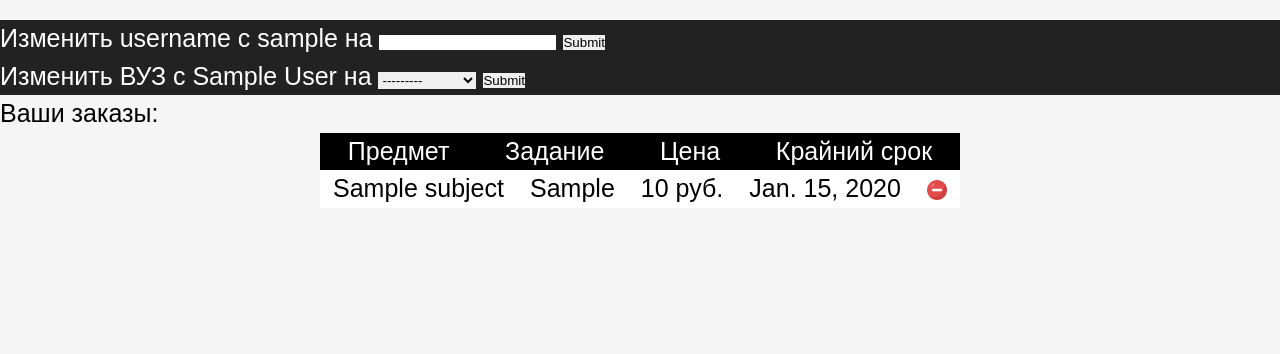
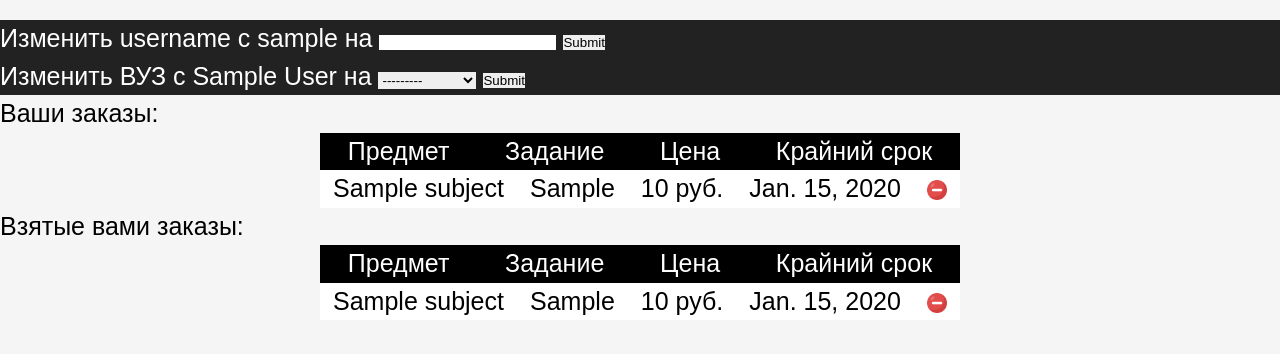
Before and after one commit to sh1nkey/outtask_v1, a Django app: page /users/profile/ in a window 1280 px wide. Shown: the part 70-424 px from the top of the page. Run offline with Django 4.2, Linux system fonts and the light colour scheme; a user stored in the database is signed in; tables that the repository leaves empty hold one stand-in row (values such as "Sample post").

Commit message:
you can now see taken offers in your profile

```diff
--- a/market/views.py
+++ b/market/views.py
@@ -19,13 +19,10 @@ class MarketListView(ListView):
 
     def get_queryset(self):
         offers = Offer.objects.all()
-        print(offers)
         unis_check = self.request.GET.get('uni_name')
         offers.filter(deadline__lt=now()).delete()
         users_taken_offers = list(Order.objects.filter(user=self.request.user).values_list('offer_id', flat=True))
         new_offers = offers.exclude(id__in=users_taken_offers)
-        print( new_offers)
-        print(users_taken_offers)
         return new_offers.filter(user__uni__pk=unis_check) if unis_check else  new_offers
 
     def get_context_data(self, *, object_list=None, **kwargs):
--- a/users/templates/users/profile.html
+++ b/users/templates/users/profile.html
@@ -43,8 +43,8 @@
                 <div> Цена</div>
                 <div> Крайний срок</div>
 </div>
+
 {% csrf_token %}
-
       {% for offer in offers %}
 <div class="white-div">
                     <div>
@@ -63,9 +63,32 @@
                         <a href="#"><img src="{% static 'market/img/ubrat.png' %}" alt="Добавить заказ" width="20" height="20"></a>
                     </div>
                 </div>
-
-
       {% endfor %}
-    </table>
+<h2>Взятые вами заказы: </h2>
+<div class="black-div">
+                <div> Предмет</div>
+                <div> Задание</div>
+                <div> Цена</div>
+                <div> Крайний срок</div>
+</div>
+        {% for offer in taken_offers %}
+<div class="white-div">
+                    <div>
+                        <p>{{ offer.subj }}</p>
+                    </div>
+                    <div>
+                        <p>{{ offer.task }}</p>
+                    </div>
+                    <div>
+                        <p>{{ offer.price }} руб.</p>
+                    </div>
+                     <div>
+                        <p>{{ offer.deadline }}</p>
+                    </div>
+                     <div>
+                        <a href="#"><img src="{% static 'market/img/ubrat.png' %}" alt="Добавить заказ" width="20" height="20"></a>
+                    </div>
+                </div>
+      {% endfor %}
 
 {% endblock%}
--- a/users/views.py
+++ b/users/views.py
@@ -6,7 +6,7 @@ from django.views.generic import TemplateView, ListView
 from django.views.generic.edit import UpdateView, FormView
 
 from market.forms import  UniForm
-from market.models import Offer
+from market.models import Offer, Order
 
 from users.forms import LoginChangeForm, UniUpdateForm
 from users.models import User
@@ -22,6 +22,7 @@ class Profile(TemplateView):
         context['form1'] = UniUpdateForm
         context['uni_name'] = self.request.user.uni
         context['offers'] = UsersOffersListView.get_queryset(self)
+        context['taken_offers'] = UsersOrdersListView.get_queryset(self)
         return context
 
 
@@ -52,8 +53,16 @@ class VUZUpdate(SuccessMessageMixin, FormView):
 
 class UsersOffersListView(ListView):
     template_name = 'market/market.html'
-    title = 'Заказы'
 
     def get_queryset(self):
         offers = Offer.objects.filter(user=self.request.user)
         return  offers
+
+class UsersOrdersListView(ListView):
+    template_name = 'market/market.html'
+
+    def get_queryset(self):
+        taken_offers_id = Order.objects.filter(user=self.request.user).values_list('offer', flat=True)
+        taken_offers=Offer.objects.filter(id__in=taken_offers_id)
+        print(taken_offers)
+        return  taken_offers
```
